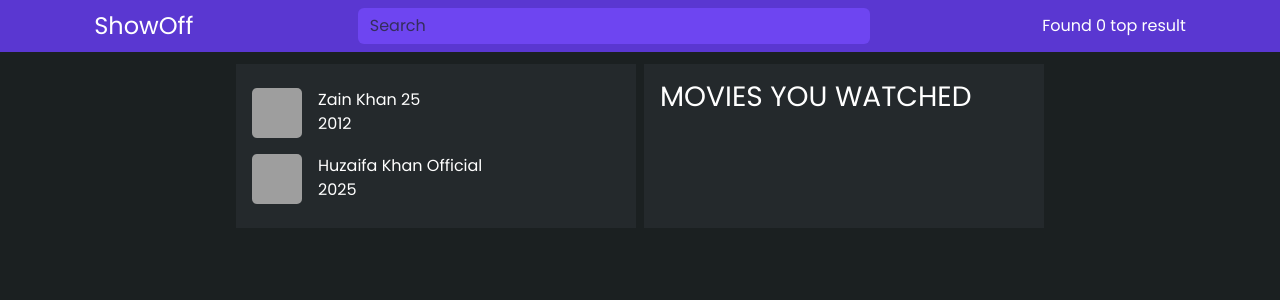
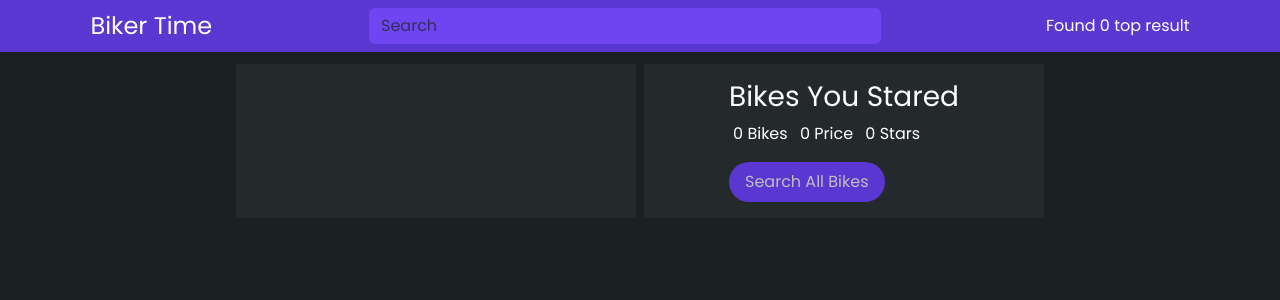
Before and after one commit to ZAINKHAN25/Bike-Show-Room-App, a React (Create React App) app: page / in a window 1280 px wide. Shown: the top 300 px of the page. Built offline with nearby package versions, Linux system fonts and the light colour scheme; grey boxes are pictures that could not be loaded; a web font is replaced by a local one.

Commit message:
final commit

```diff
--- a/src/App.css
+++ b/src/App.css
@@ -29,13 +29,15 @@ body {
 }
 
 .imgofsearchdata{
-    width: 50px;
-    height: 50px;
+    width: 80px;
+    height: 60px;
     border-radius: 5px;
+    object-fit: cover;
 }
 
 .imgofmainframe{
     width: 100%;
+    object-fit: cover;
 }
 
 .startcolor{
@@ -54,6 +56,13 @@ body {
     color: #fff;
 }
 
+
+.imgofselected{
+    width: 80px;
+    height: 60px;
+    object-fit: cover;
+}
+
 @media (min-width: 995px) {
     .classofdivofnavbar {
         display: flex !important;
--- a/src/App.js
+++ b/src/App.js
@@ -1,147 +1,234 @@
 import { useState } from 'react';
 import './App.css';
+import sportsBikes from './megadata.js'
 
 function App() {
-  // use State
-  let [searchdata, setsearchdata] = useState([
-    {
-      imgUrl: 'https://avatars.githubusercontent.com/u/121414309?v=4',
-      heading: 'Zain Khan 25',
-      year: 2012
-    },
-    {
-      imgUrl: 'https://avatars.githubusercontent.com/u/122217933?v=4',
-      heading: 'Huzaifa Khan Official',
-      year: 2025
+  // useState
+  let [searchdata, setSearchData] = useState([]);
+
+  let [currentshowingdiv, setcurrentshowingdiv] = useState();
+  let [iscurrentshowingdivtrue, setiscurrentshowingdivtrue] = useState(false);
+  let [addtolistarr, setaddtolistarr] = useState([]);
+  let [hoverquantity, sethoverquantity] = useState();
+  let [isaddbtntrue, setisaddbtntrue] = useState(false);
+
+  let [textofinput, settextofinput] = useState()
+
+  const tentimesloop = [25, 25, 25, 25, 25, 25, 25, 25, 25, 25];
+
+  // Function to calculate the average price of bikes in addtolistarr
+  const calculateAveragePrice = () => {
+    if (addtolistarr.length === 0) {
+      return "0";
     }
 
-  ]);
+    let total = 0;
+    addtolistarr.forEach((item) => {
+      // Assuming the price is in the format "5000$"
+      const price = parseFloat(item.price.replace("$", ""));
+      total += price;
+    });
 
-  let [currentshowingdiv, setcurrentshowingdiv] = useState();
-  let [addtolistarr, setaddtolistarr] = useState([]);
-  let [hoverquantity, sethoverquantity] = useState();
-  let [mouseoverquantity, setmouseoverquantity] = useState();
-  let [isaddbtntrue, setisaddbtntrue] = useState(false);
+    const average = total / addtolistarr.length;
+    return `$${average.toFixed(2)}`;
+  };
 
+  const calculateAverageStars = () => {
+    if (addtolistarr.length === 0) {
+      return "0";
+    }
 
+    let total = 0;
+    addtolistarr.forEach((item) => {
+      // Assuming the price is in the format "5000$"
+      const price = parseFloat(item.stared);
+      total += price;
+    });
 
+    const average = total / addtolistarr.length;
+    return `${average.toFixed(2)}`;
+  };
 
-  const tentimesloop = [25, 25, 25, 25, 25, 25, 25, 25, 25, 25]
+  function searchdatafoo() {
+    if(textofinput === '') {
+      setSearchData(sportsBikes)
+    }
+    else{
 
+      const filteredBikes = sportsBikes.filter((bike) =>
+      bike.name && bike.name?.toLowerCase().includes(textofinput?.toLowerCase())
+      );
+      setSearchData(filteredBikes);
+    }
+  }
 
 
 
   return (
     <div className="body">
       {/* navbar */}
-      <nav class="navbar navbar-zk navbar-expand-lg bg-body-tertiary">
-        <div class="container-fluid">
-          <button class="navbar-toggler" type="button" data-bs-toggle="collapse" data-bs-target="#navbarSupportedContent" aria-controls="navbarSupportedContent" aria-expanded="false" aria-label="Toggle navigation">
-            <span class="navbar-toggler-icon"></span>
+      <nav className="navbar navbar-zk navbar-expand-lg bg-body-tertiary">
+        <div className="container-fluid">
+          <button className="navbar-toggler" type="button" data-bs-toggle="collapse" data-bs-target="#navbarSupportedContent" aria-controls="navbarSupportedContent" aria-expanded="false" aria-label="Toggle navigation">
+            <span className="navbar-toggler-icon"></span>
           </button>
 
-          <div class="collapse navbar-collapse classofdivofnavbar" id="navbarSupportedContent">
+          <div className="collapse navbar-collapse classofdivofnavbar" id="navbarSupportedContent">
+            <div className="fw-800 fs-4">Biker Time</div>
+            <div className="d-flex" role="search">
+              <input
+                value={textofinput}
+                onChange={(e) => {
+                  settextofinput(e.target.value);
+                  searchdatafoo(); // Call the searchdatafoo function on input change
+                }}
+                className="form-control me-2 inputofnavbar"
+                type="search"
+                placeholder="Search"
+                aria-label="Search"
+              />
 
-            <div class="fw-800 fs-4">ShowOff </div>
-
-            <div class="d-flex" role="search">
-              <input class="form-control me-2 inputofnavbar" type="search" placeholder="Search" aria-label="Search" />
             </div>
-
-            <div>
-              Found 0 top result
-            </div>
-
+            <div>Found {searchdata.length} top result</div>
           </div>
         </div>
       </nav>
 
       {/* section area */}
-      <div className='d-flex justify-content-center align-itmes-center flex-wrap py-1'>
+      <div className='d-flex justify-content-center align-items-stretch flex-wrap py-1'>
+        <div className='searchedDiv my-2 mx-1 p-3 d-flex flex-column justify-content-start align-items-start'>
+          {searchdata.map((singledata, i) => (
+            <Singledatadiv
+              key={i}
+              singledata={singledata}
+              i={i}
+              setcurrentshowingdiv={setcurrentshowingdiv}
+              setiscurrentshowingdivtrue={setiscurrentshowingdivtrue}
+              setSearchData={setSearchData}
+            />
+          ))}
+        </div>
 
-        <div className='searchedDiv my-2 mx-1 p-3 d-flex flex-column justify-content-start align-itmes-center'>
-          {searchdata.map((singledata, i) =>
-            <Singledatadiv setcurrentshowingdiv={setcurrentshowingdiv} singledata={singledata} i={i} />
+        <div className='searchedDiv my-2 mx-1 p-3 d-flex flex-column justify-content-start align-items-center'>
+          {iscurrentshowingdivtrue === false ? (
+            <div>
+              <h3>Bikes You Stared</h3>
+              <div>
+                <span className='mx-1'>{addtolistarr.length} Bikes </span>
+                <span className='mx-1'>{calculateAveragePrice()} Price  </span>
+                <span className='mx-1'>{calculateAverageStars()} Stars  </span>
+              </div>
+              <div className='pt-3'>
+
+                  <button className='addToCartbtn rounded-5 py-2 px-3' onClick={()=>setSearchData(sportsBikes)}>Search All Bikes</button>
+
+                {addtolistarr.map((item, index) => (
+                  <div className='d-flex my-2' key={index}>
+                    <img className='imgofselected me-3' src={item.imgUrl} />
+                    <div>
+                      <div>
+                        {item.name}
+                      </div>
+                      <div>
+                        <span>{item.price}</span>
+                        <span className='startcolor ms-2'><i className='fa-star fa-solid startcolor'></i> {item.stared}</span>
+                      </div>
+                    </div>
+                  </div>
+                ))}
+              </div>
+            </div>
+          ) : searchdata[currentshowingdiv].isStaredTrue === false ? (
+            <div>
+              <img className='imgofmainframe mb-2' src={searchdata[currentshowingdiv].imgUrl} alt="" />
+              <div>
+                <h5>{searchdata[currentshowingdiv].name}</h5>
+                <p>{searchdata[currentshowingdiv].year}</p>
+              </div>
+              <div className='mx-auto text-center'>
+                {tentimesloop.map((item, index) => (
+                  <i
+                    key={index}
+                    onMouseOver={() => {
+                      setSearchData(prevData => {
+                        const newData = [...prevData];
+                        newData[currentshowingdiv].hoverstared = index + 1;
+                        return newData;
+                      });
+                    }}
+                    onClick={() => {
+                      setisaddbtntrue([true, searchdata[currentshowingdiv]]);
+                      sethoverquantity(index + 1);
+
+                      setSearchData(prevData => {
+                        const newData = [...prevData];
+                        newData[currentshowingdiv].stared = index + 1;
+                        return newData;
+                      });
+                    }}
+                    className={`fa-star startcolor ${index < searchdata[currentshowingdiv].stared ? 'fa-solid' : 'fa-regular'} ${index < searchdata[currentshowingdiv].hoverstared ? 'fa-solid' : ''}`}
+                  ></i>
+                ))}{' '}
+                <span className='startcolor ms-2'>{searchdata[currentshowingdiv].stared || ''}</span>
+                {isaddbtntrue[0] === true ? (
+                  <div className='mt-3'>
+                    <button
+                      className='addToCartbtn rounded-5 py-2 px-3'
+                      onClick={() => {
+                        setaddtolistarr(prevList => [...prevList, isaddbtntrue[1]]);
+                        setiscurrentshowingdivtrue(false);
+                        setSearchData(prevData => {
+                          const newData = [...prevData];
+                          newData[currentshowingdiv].isStaredTrue = true;
+                          return newData;
+                        });
+                      }}
+                    >
+                      + Add To Cart
+                    </button>
+                  </div>
+                ) : (
+                  ''
                 )}
               </div>
-
-        <div className='searchedDiv my-2 mx-1 p-3 d-flex flex-column justify-content-start align-itmes-center'>
-          {
-
-            currentshowingdiv === undefined ? (
-              <div>
-                <h3>MOVIES YOU WATCHED</h3>
-                {isaddbtntrue[1]}
+              <div className='mt-3'>
+                {searchdata[currentshowingdiv].description}
               </div>
-
+            </div>
           ) : (
             <div>
               <img className='imgofmainframe mb-2' src={searchdata[currentshowingdiv].imgUrl} alt="" />
               <div>
-                  <h5>{searchdata[currentshowingdiv].heading}</h5>
+                <h5>{searchdata[currentshowingdiv].name}</h5>
                 <p>{searchdata[currentshowingdiv].year}</p>
               </div>
-                <div className='mx-auto text-center'>
-                  {
-                    tentimesloop.map((item, index) => (
-                      <i onMouseOver={() => {
-                        setmouseoverquantity(index + 1)
-                      }} onClick={() => {
-                        setisaddbtntrue([true, index])
-                        sethoverquantity(index + 1)
-                      }} class={`fa-star startcolor ${index < hoverquantity ? 'fa-solid' : 'fa-regular'} ${index < mouseoverquantity ? 'fa-solid' : ''}`}></i>
-                    ))
-
-                  } {(
-                    <span className='startcolor ms-2'>
-                      {hoverquantity}
-                    </span>
-                  ) ?? ''
-                  }
-
-                  {
-                    isaddbtntrue[0] === true ? (
               <div className='mt-3'>
-                        <button className='addToCartbtn rounded-5 py-2 px-3' onClick={() => {
-                          var copyofaddlist = addtolistarr || [];
-                          var adddingcurrentindex = copyofaddlist.push(isaddbtntrue[1]);
-
-                          setaddtolistarr(adddingcurrentindex);
-
-                        }}>+ Add To cart</button>
-                      </div>
-                    ) : ''
-                  }
-
+                You have stared this bike <span className='startcolor'>{searchdata[currentshowingdiv].stared}</span>
               </div>
             </div>
-            )
-          }
+          )}
         </div>
-
       </div>
-
-
     </div>
   );
 }
 
-function Singledatadiv({ singledata, i, setcurrentshowingdiv }) {
+function Singledatadiv({ singledata, i, setcurrentshowingdiv, setiscurrentshowingdivtrue, setSearchData }) {
   return (
-    <div className='my-2 d-flex' onClick={() => {
+    <div
+      className='my-2 d-flex'
+      onClick={() => {
         setcurrentshowingdiv(i);
-    }}>
-
-      <img className='imgofsearchdata me-3' src={singledata.imgUrl} />
+        setiscurrentshowingdivtrue(true);
+      }}
+    >
+      <img className='imgofsearchdata me-3' src={singledata.imgUrl} alt="" />
       <div className='d-flex flex-column'>
-        <span>{singledata.heading}</span>
-        <span>{singledata.year}</span>
+        <span>{singledata.name}</span>
+        <span>{singledata.price}</span>
       </div>
-
     </div>
-  )
+  );
 }
 
-
-
 export default App;
--- /dev/null
+++ b/src/megadata.js
@@ -0,0 +1,124 @@
+const sportsBikes = [
+    {
+      imgUrl: 'https://www.autowheels.pk/wp-content/uploads/2022/01/Sports-Bike-Price-in-Pakistan.jpg',
+      name: 'Kawasaki Ninja',
+      year: 2022,
+      price: '8000$',
+      description: 'A high-performance sports bike known for its speed and agility.',
+      stared: 0,
+      hoverstared: 0,
+      isStaredTrue: false,
+    },
+    {
+      imgUrl: 'https://imgd.aeplcdn.com/1280x720/n/cw/ec/49253/honda-cbr1000rr-left-front-three-quarter0.jpeg',
+      name: 'Honda CBR1000RR',
+      year: 2022,
+      price: '8500$',
+      description: 'The CBR1000RR is a popular choice among sportbike enthusiasts.',
+      stared: 0,
+      hoverstared: 0,
+      isStaredTrue: false,
+    },
+    {
+      imgUrl: 'https://www.pakgadi.com/bikeimages/yamaha-yzf-r1.jpg',
+      name: 'Yamaha YZF-R1',
+      year: 2022,
+      price: '8200$',
+      description: 'The YZF-R1 offers a combination of power and handling.',
+      stared: 0,
+      hoverstared: 0,
+      isStaredTrue: false,
+    },
+    {
+      imgUrl: 'https://www.motorguider.com/wp-content/uploads/2022/05/Suzuki-GSX-R1000-2022-Side-View.jpg',
+      name: 'Suzuki GSX-R1000',
+      year: 2022,
+      price: '8300$',
+      description: 'A renowned superbike loved by riders for its performance.',
+      stared: 0,
+      hoverstared: 0,
+      isStaredTrue: false,
+    },
+    {
+      imgUrl: 'https://ultimatemotorcycling.com/wp-content/uploads/2021/11/2022-ducati-panigale-v4-lineup-first-look-superbike-racing-motorcycle-track-day-1.jpg',
+      name: 'Ducati Panigale V4',
+      year: 2022,
+      price: '9000$',
+      description: 'The Panigale V4 is known for its Italian style and precision engineering.',
+      stared: 0,
+      hoverstared: 0,
+      isStaredTrue: false,
+    },
+    {
+      imgUrl: 'https://imgd.aeplcdn.com/476x268/bw/models/bmw-s1000-rr-2019-standard20190725105524.jpg',
+      name: 'BMW S1000RR',
+      year: 2022,
+      price: '8800$',
+      description: 'The S1000RR offers cutting-edge technology and performance.',
+      stared: 0,
+      hoverstared: 0,
+      isStaredTrue: false,
+    },
+    {
+      imgUrl: 'https://cache1.pakwheels.com/system/bike_model_pictures/1703/original/1.jpg?1668502618',
+      name: 'Aprilia RSV4',
+      year: 2022,
+      price: '8400$',
+      description: 'The RSV4 is a championship-winning superbike.',
+      stared: 0,
+      hoverstared: 0,
+      isStaredTrue: false,
+    },
+    {
+      imgUrl: 'https://www.cycleworld.com/resizer/tBaSA0RBVTzzvd2XDwDBpktQ1OI=/616x0/smart/cloudfront-us-east-1.images.arcpublishing.com/octane/H3MHZSGP3JBXZOIDT64BA2MUDA.jpg',
+      name: 'KTM RC 390',
+      year: 2022,
+      price: '6000$',
+      description: 'The KTM RC 390 is known for its agility and performance on the track.',
+      stared: 0,
+      hoverstared: 0,
+      isStaredTrue: false,
+    },
+    {
+      imgUrl: 'https://i0.wp.com/www.asphaltandrubber.com/wp-content/uploads/2015/03/2015-MV-Agusta-F4-RC-01.jpg?fit=2000%2C1331&ssl=1',
+      name: 'MV Agusta F4',
+      year: 2022,
+      price: '9500$',
+      description: 'The MV Agusta F4 is a premium Italian sportbike with distinctive styling.',
+      stared: 0,
+      hoverstared: 0,
+      isStaredTrue: false,
+    },
+    {
+      imgUrl: 'https://mcn-images.bauersecure.com/wp-images/4023/1440x960/2011triumph-daytona675rc.jpg?mode=max&quality=90&scale=down',
+      name: 'Triumph Daytona 675',
+      year: 2022,
+      price: '7700$',
+      description: 'The Daytona 675 is a British sportbike with a unique three-cylinder engine.',
+      stared: 0,
+      hoverstared: 0,
+      isStaredTrue: false,
+    },
+    {
+      imgUrl: 'https://timeless2wheels.com/wp-content/uploads/2021/10/Honda-VFR800.webp',
+      name: 'Honda-VFR800',
+      year: 2018,
+      price: "3000$",
+      description: "The Honda VFR800 (Interceptor) is a sport touring motorcycle made by Honda since 1998.[1] The model was the successor to the VFR750F and shares the V4 engine configuration with the Honda VF and VFR series.",
+      stared: 0,
+      hoverstared: 0,
+      isStaredTrue: false
+    },
+    {
+      imgUrl: 'https://media.techeblog.com/images/autonomous-batpod-batcycle-the-batman-movie.jpg',
+      name: 'Future Bike',
+      year: 2021,
+      price: "6000$",
+      description: "little description about future bike i have taken seen this image when i was searching batman bike",
+      stared: 0,
+      hoverstared: 0,
+      isStaredTrue: false
+    }
+  ];
+
+  export default sportsBikes;
```
Lines whose indentation alone changed are shown as unchanged.
